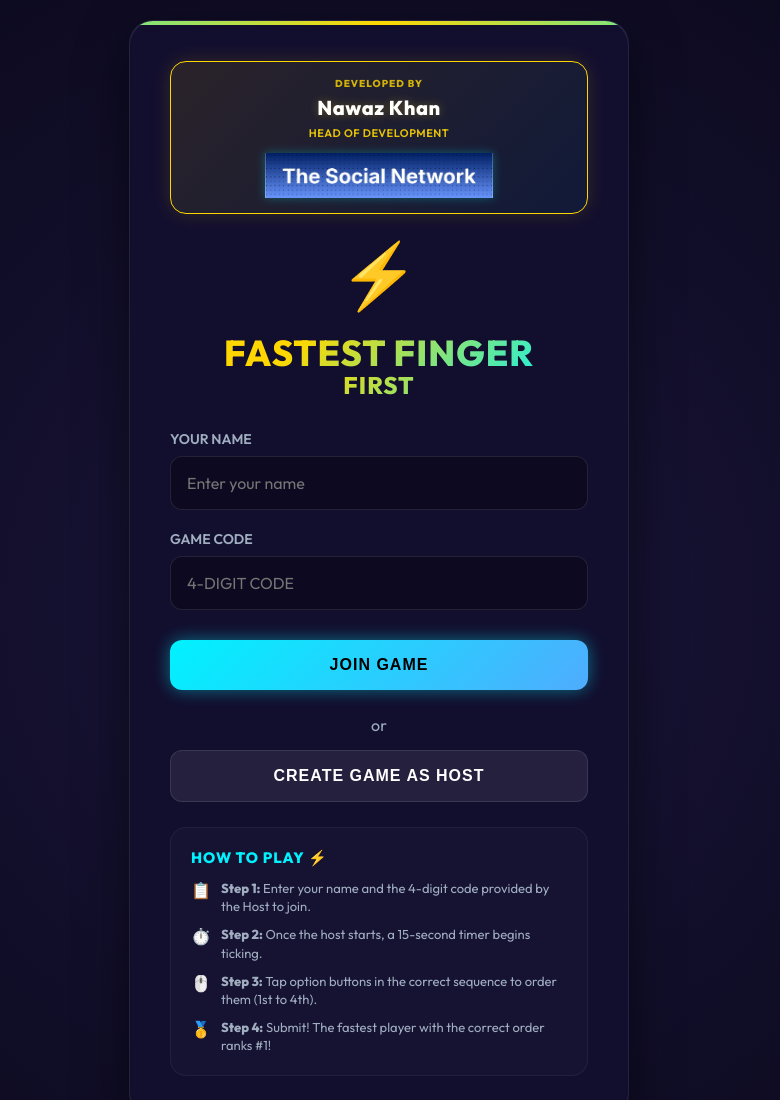
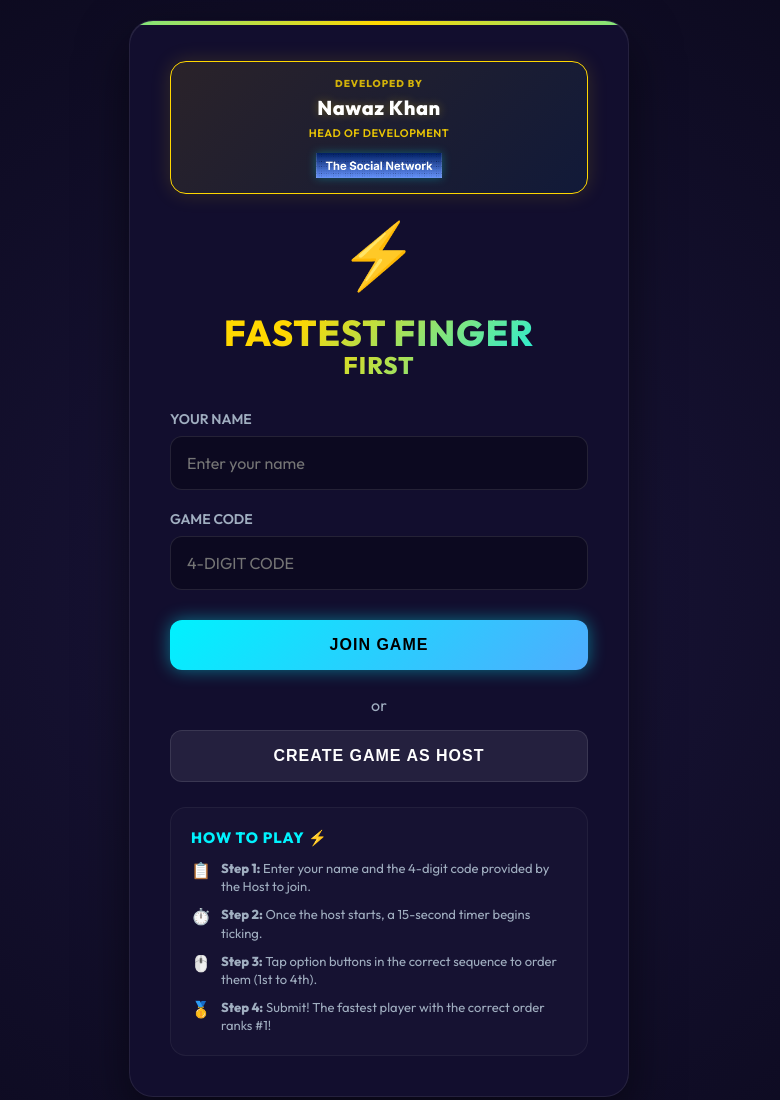
Before and after one commit to nawazkhan060/Fastest-Finger-First, a website: page public/index.html in a window 1280 px wide. Shown: the top 1100 px of the page, without its empty margins (261-1041 px from the left). Drawn offline with nearby package versions, Linux system fonts and the light colour scheme.

Commit message:
Reduce developer logo image size in all views

```diff
--- a/public/index.html
+++ b/public/index.html
@@ -12,7 +12,7 @@
       <div style="font-size: 10px; color: var(--color-gold); text-transform: uppercase; font-weight: 800; letter-spacing: 1px; opacity: 0.8;">Developed By</div>
       <div style="font-size: 20px; color: #fff; font-weight: 800; text-shadow: 0 0 10px var(--color-gold-glow); letter-spacing: 0.5px; line-height: 1;">Nawaz Khan</div>
       <div style="font-size: 11px; color: var(--color-gold); text-transform: uppercase; font-weight: 600; letter-spacing: 0.5px; opacity: 0.9;">Head of Development</div>
-      <img src="logo.png" alt="Logo" style="max-height: 45px; object-fit: contain; margin-top: 5px; filter: drop-shadow(0 0 5px rgba(0, 242, 254, 0.3));">
+      <img src="logo.png" alt="Logo" style="height: 25px; object-fit: contain; margin-top: 5px; filter: drop-shadow(0 0 5px rgba(0, 242, 254, 0.3));">
     </div>
 
     <div class="logo-container">
```
Also changed, not shown: public/host.html (+1 -1 lines), public/player.html (+1 -1 lines).
